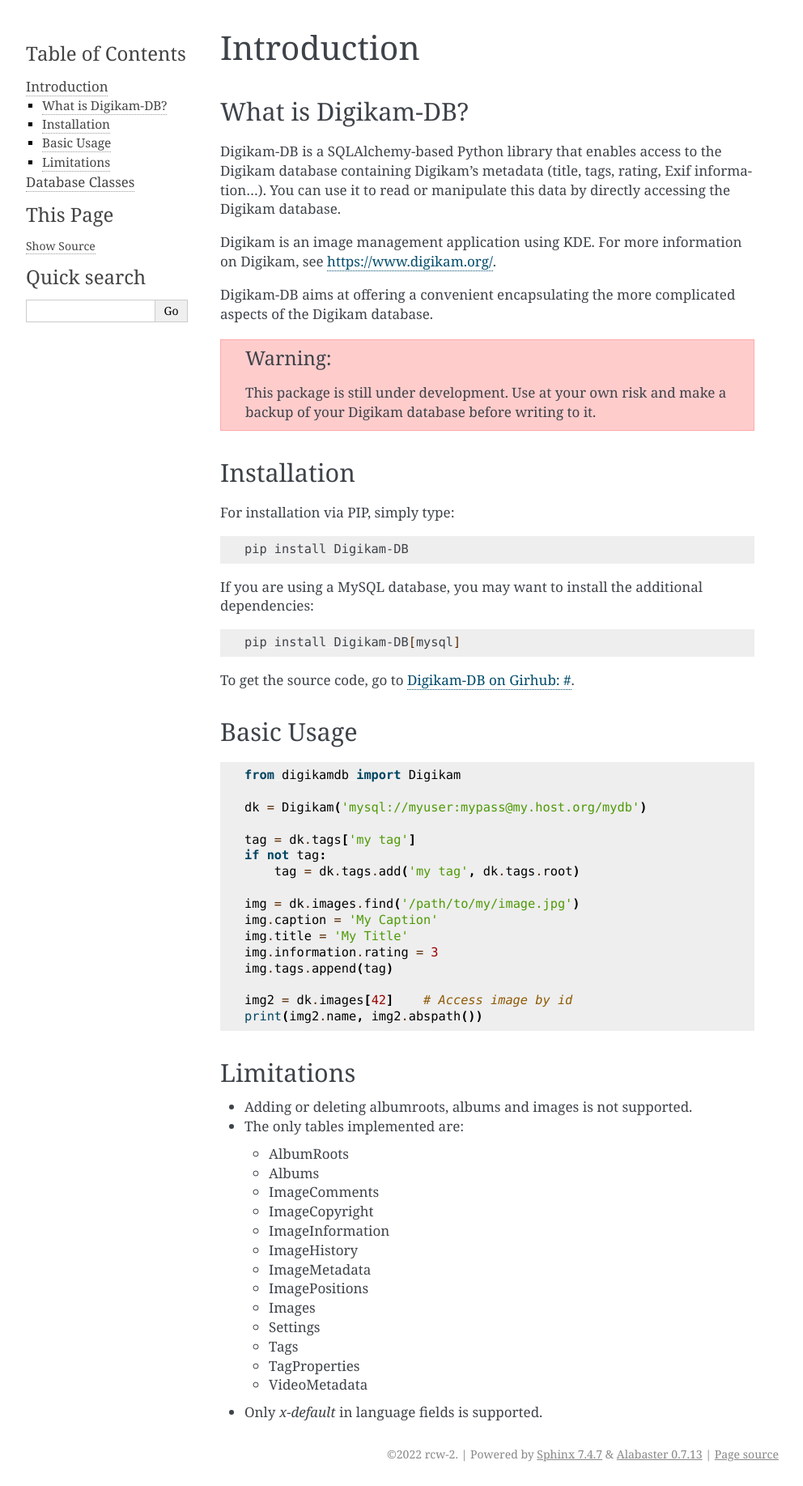
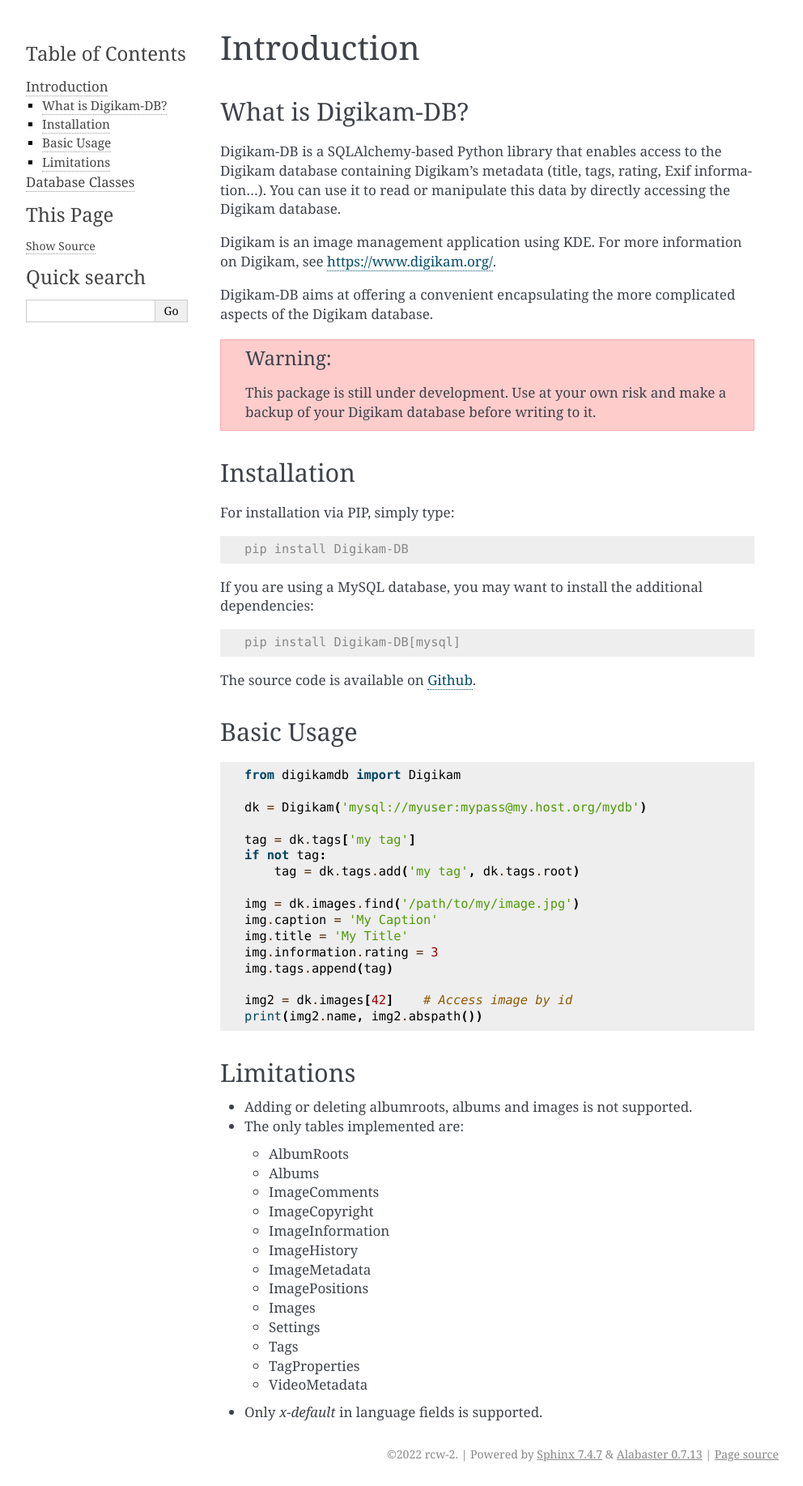
Before and after one commit to rcw-2/python-digikamdb, a Sphinx documentation site: the page built from docs/intro.rst, in a window 1280 px wide. Shown: the whole page at 81% size, without its empty margins (148-1140 px from the left). Built offline with Sphinx 7.4.7, drawn with Linux system fonts in a browser that asks for light colours; pages that are not in the unit, such as notebooks, are missing from menus; the version number could not be read and is left out.

Commit message:
Documentation and Workflows

```diff
--- a/README.rst
+++ b/README.rst
@@ -32,7 +32,7 @@
 
     pip install Digikam-DB[mysql]
 
-To get the source code, go to https://github.com/rcw-2/Digikam-DB.
+To get the source code, go to https://github.com/rcw-2/python-digikamdb.
 
 
 
--- a/docs/intro.rst
+++ b/docs/intro.rst
@@ -25,18 +25,18 @@
 
 For installation via PIP, simply type:
 
-.. code-block:: bash
+.. code-block:: console
 
     pip install Digikam-DB
 
 If you are using a MySQL database, you may want to install the additional
 dependencies:
 
-.. code-block:: bash
+.. code-block:: console
 
     pip install Digikam-DB[mysql]
 
-To get the source code, go to :source:`#`.
+The source code is available on :source:`Github<#>`.
 
 Basic Usage
 -------------
```
Also changed, not shown: 2 other files.
